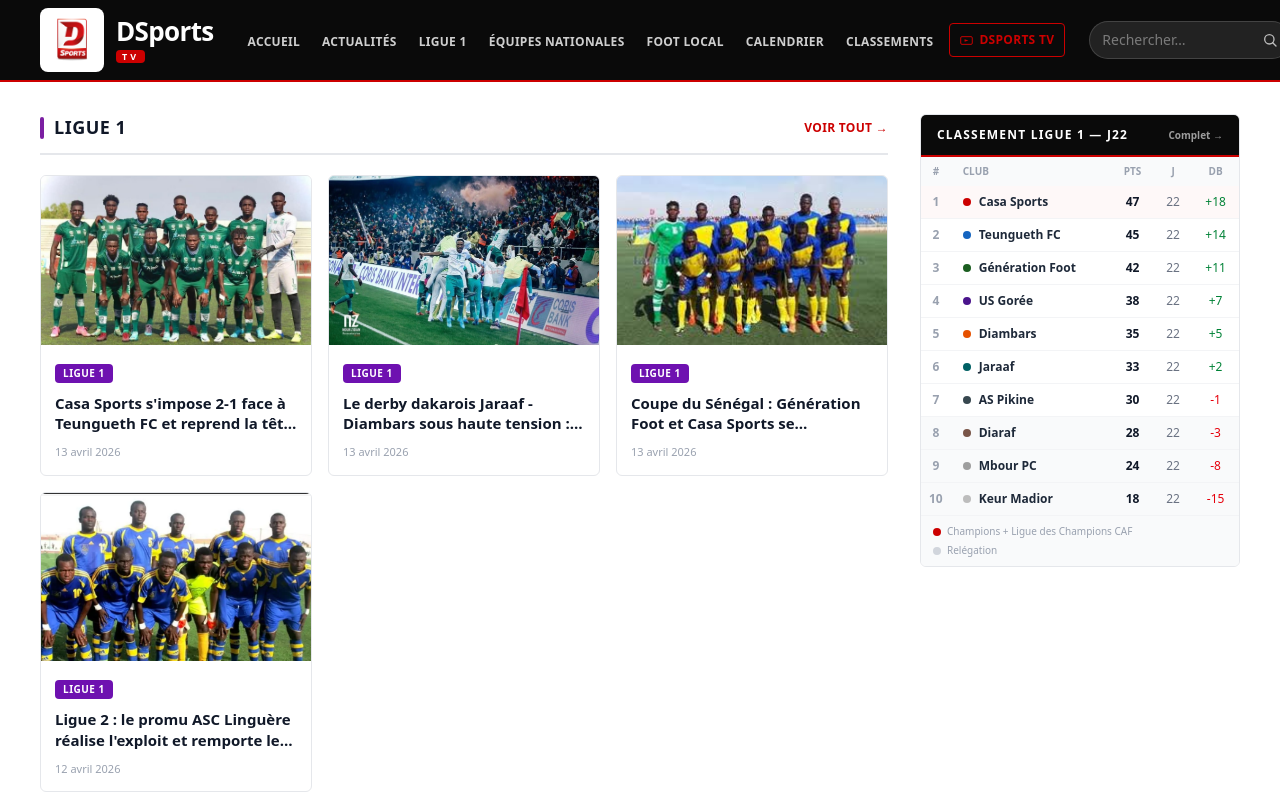
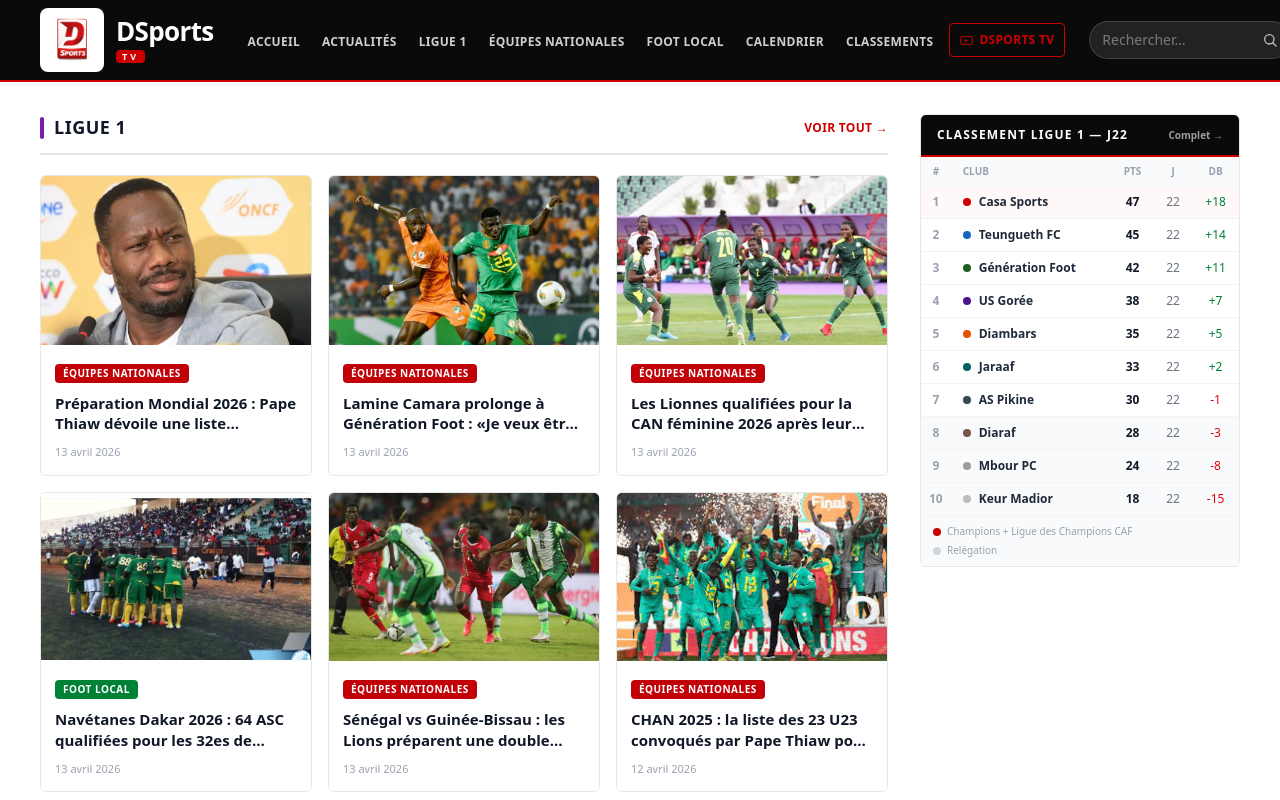
Before and after one commit to likmakk/dsports-app, a Next.js app: page /competitions in a window 1280 px wide. Shown: the top 800 px of the page. Built offline with nearby package versions, Linux system fonts and the light colour scheme.

Commit message:
Fix competitions page category filter

```diff
--- a/src/app/competitions/page.tsx
+++ b/src/app/competitions/page.tsx
@@ -8,7 +8,7 @@ import articlesData from "@/data/articles.json";
 import standingsData from "@/data/standings.json";
 
 const articles = (articlesData as Article[]).filter(
-  (a) => a.category === "ligue1" || a.category === "ligue2"
+  (a) => a.category === "national" || a.category === "local"
 );
 const standings = standingsData as StandingRow[];
 
```
